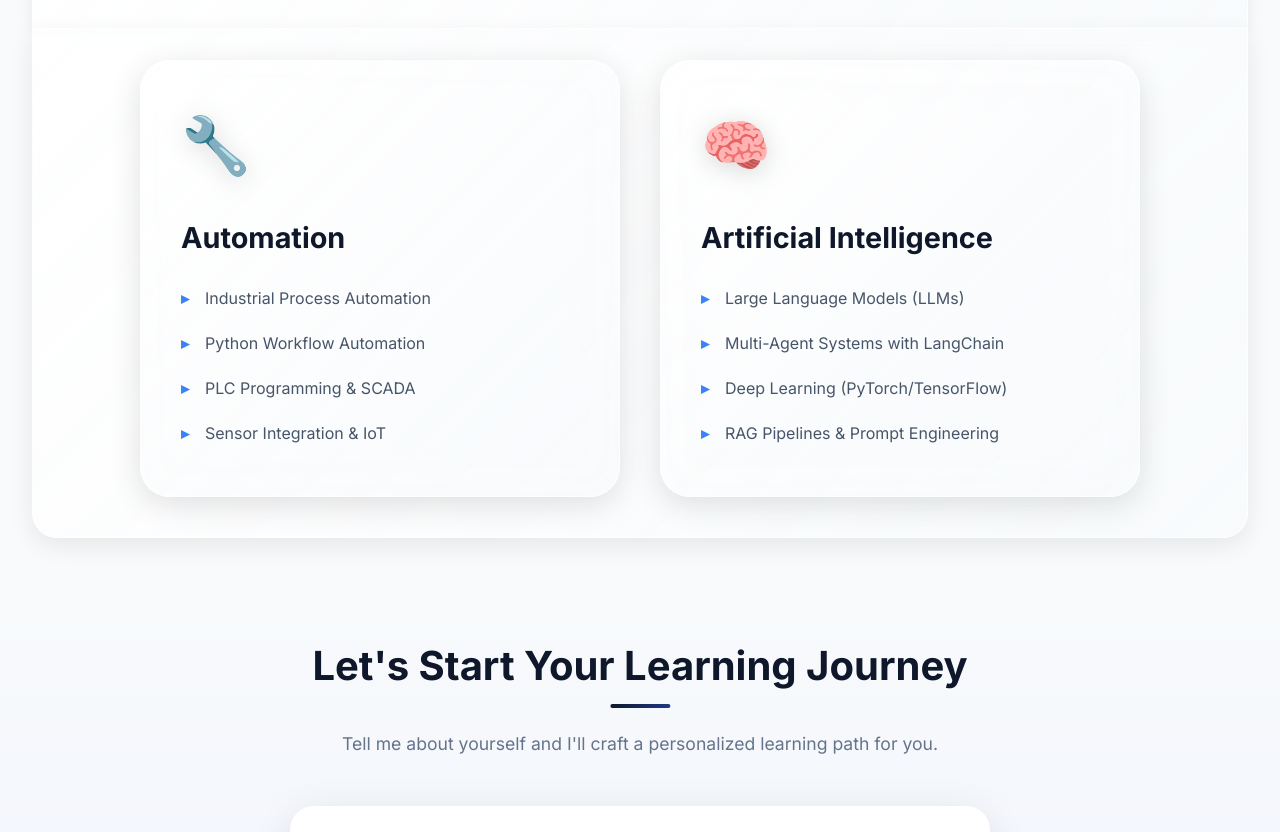
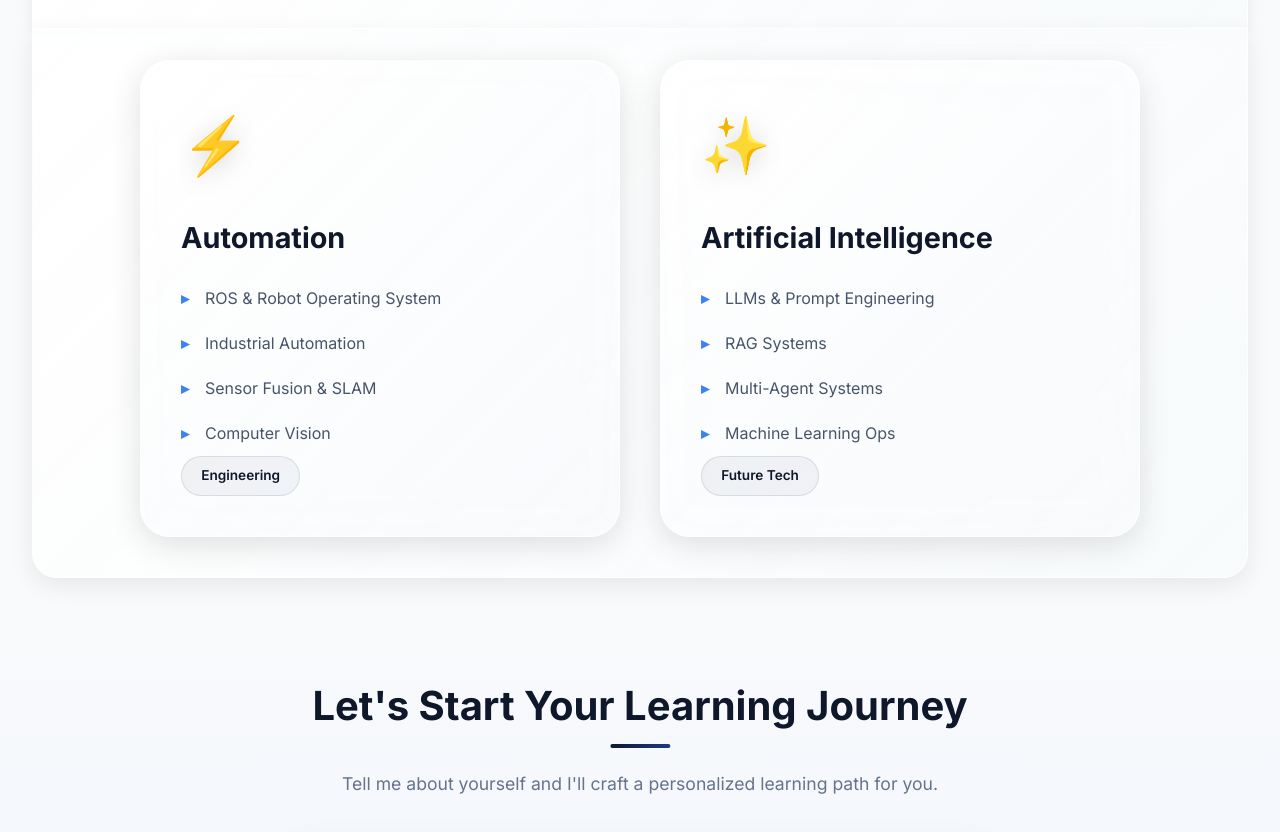
Before and after one commit to thiyanayugi/teaching-website, a plain HTML site: page frontend/index.html in a window 1280 px wide. Shown: the part 1125-1957 px from the top of the page. Drawn offline with nearby package versions, Linux system fonts and the light colour scheme.

Commit message:
Update icons in What I Teach section to match new design

```diff
--- a/frontend/index.html
+++ b/frontend/index.html
@@ -196,24 +196,27 @@
             <div class="services-content expanded" id="services-content">
                 <div class="services-grid">
                     <div class="service-card">
-                        <div class="icon">🔧</div>
+                        <div class="icon">⚡</div>
                         <h3>Automation</h3>
                         <ul>
-                            <li>Industrial Process Automation</li>
-                            <li>Python Workflow Automation</li>
-                            <li>PLC Programming & SCADA</li>
-                            <li>Sensor Integration & IoT</li>
+                            <li>ROS & Robot Operating System</li>
+                            <li>Industrial Automation</li>
+                            <li>Sensor Fusion & SLAM</li>
+                            <li>Computer Vision</li>
                         </ul>
+                        <span class="card-tag">Engineering</span>
                     </div>
+
                     <div class="service-card">
-                        <div class="icon">🧠</div>
+                        <div class="icon">✨</div>
                         <h3>Artificial Intelligence</h3>
                         <ul>
-                            <li>Large Language Models (LLMs)</li>
-                            <li>Multi-Agent Systems with LangChain</li>
-                            <li>Deep Learning (PyTorch/TensorFlow)</li>
-                            <li>RAG Pipelines & Prompt Engineering</li>
+                            <li>LLMs & Prompt Engineering</li>
+                            <li>RAG Systems</li>
+                            <li>Multi-Agent Systems</li>
+                            <li>Machine Learning Ops</li>
                         </ul>
+                        <span class="card-tag">Future Tech</span>
                     </div>
                 </div>
             </div>
```
